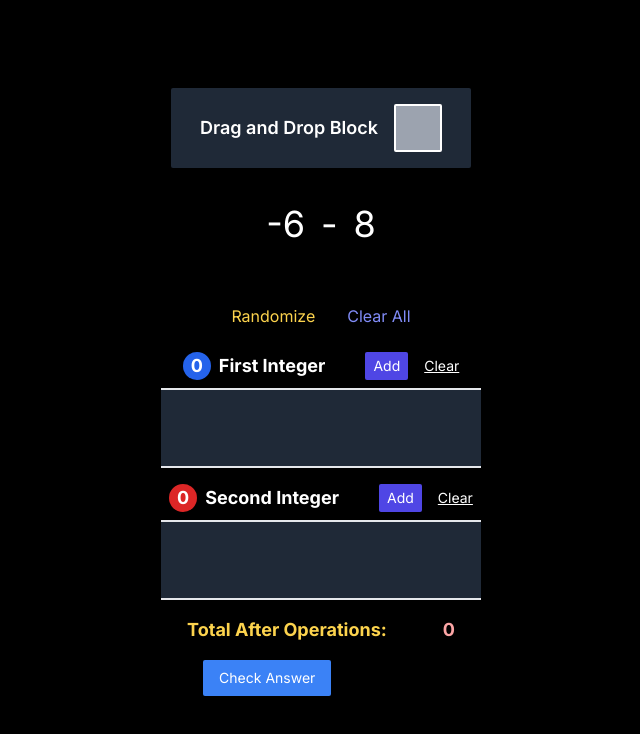
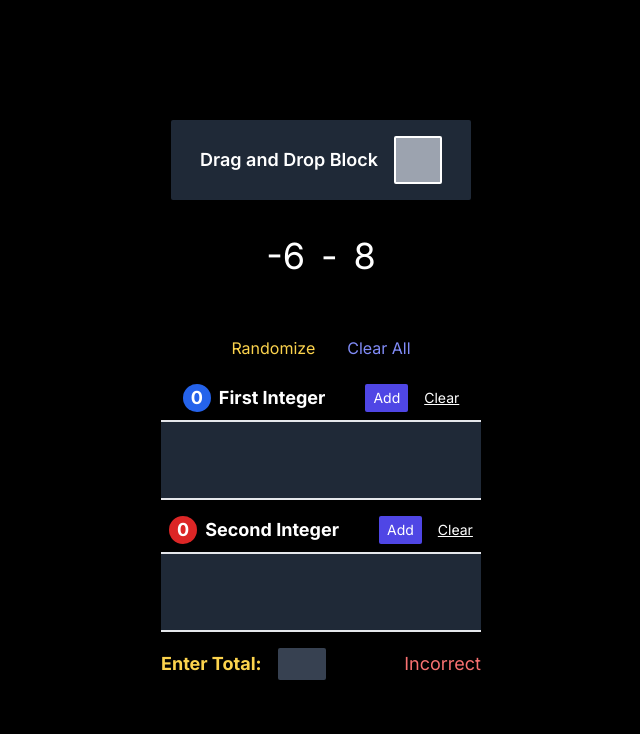
Before and after one commit to pn-code/add-sub-integers, a Next.js app: page / in a window 1280 px wide. Shown: the top 734 px of the page, without its empty margins (319-959 px from the left). Built offline with nearby package versions, Linux system fonts and the light colour scheme.

Commit message:
Allow user input for total

```diff
--- a/app/page.tsx
+++ b/app/page.tsx
@@ -18,9 +18,13 @@ export default function Home() {
     const [isSecondIntegerPositive, setIsSecondIntegerPositive] =
         useState<boolean>(false);
 
-    const [answer, setAnswer] = useState<number | null>(null);
+    const [total, setTotal] = useState<number>();
 
-    const totalBlocks = 0;
+    const answer =
+        operator === "+"
+            ? firstInteger! + secondInteger!
+            : firstInteger! - secondInteger!;
+    const totalIsAnswer = total == answer;
 
     useEffect(() => {
         randomizeEquation();
@@ -66,7 +70,6 @@ export default function Home() {
         randomizeOperator();
         randomizeIntegers();
         clearBlocks();
-        setAnswer(null);
     };
 
     const handleKeepChangeChange = () => {
@@ -99,13 +102,6 @@ export default function Home() {
         }
     };
 
-    const handleCheckAnswer = () => {
-        const answer =
-            operator === "+"
-                ? firstInteger! + secondInteger!
-                : firstInteger! - secondInteger!;
-        setAnswer(answer);
-    };
 
     return (
         <main className="bg-black text-white w-full min-h-screen flex flex-col gap-8 items-center sm:justify-center">
@@ -254,29 +250,31 @@ export default function Home() {
                     </section>
                 </section>
 
-                <section className="flex gap-14 justify-between w-full px-8">
-                    <h2 className="text-lg font-bold text-left text-amber-300">
-                        Total After Operations:
-                    </h2>
+                <section className="flex gap-4 justify-between items-center w-full">
+                    <section className="flex gap-4 items-center">
+                        <label
+                            htmlFor="total"
+                            className="text-lg font-bold text-left text-amber-300"
+                        >
+                            Enter Total:
+                        </label>
+                        <input
+                            id="total"
+                            onChange={(e: any) => setTotal(e.target.value)}
+                            value={total}
+                            className="w-12 px-2 py-1 rounded-sm bg-gray-700"
+                        />
+                    </section>
+
                     <span
                         className={
-                            totalBlocks > 0
-                                ? "text-lg text-green-300 font-bold"
-                                : "text-lg text-red-300 font-bold"
+                            totalIsAnswer
+                                ? "text-lg text-green-400"
+                                : "text-lg text-red-400"
                         }
                     >
-                        {totalBlocks}
+                        {totalIsAnswer ? "Correct" : "Incorrect"}
                     </span>
-                </section>
-                <section className="flex justify-between w-full items-center px-8 mb-4">
-                    <button
-                        onClick={handleCheckAnswer}
-                        type="button"
-                        className="bg-blue-500 hover:bg-blue-600 ml-4 px-4 py-2 text-sm hover:text-gray-50 rounded-sm"
-                    >
-                        Check Answer
-                    </button>
-                    <span className="text-lg">{answer}</span>
                 </section>
             </section>
         </main>
```
